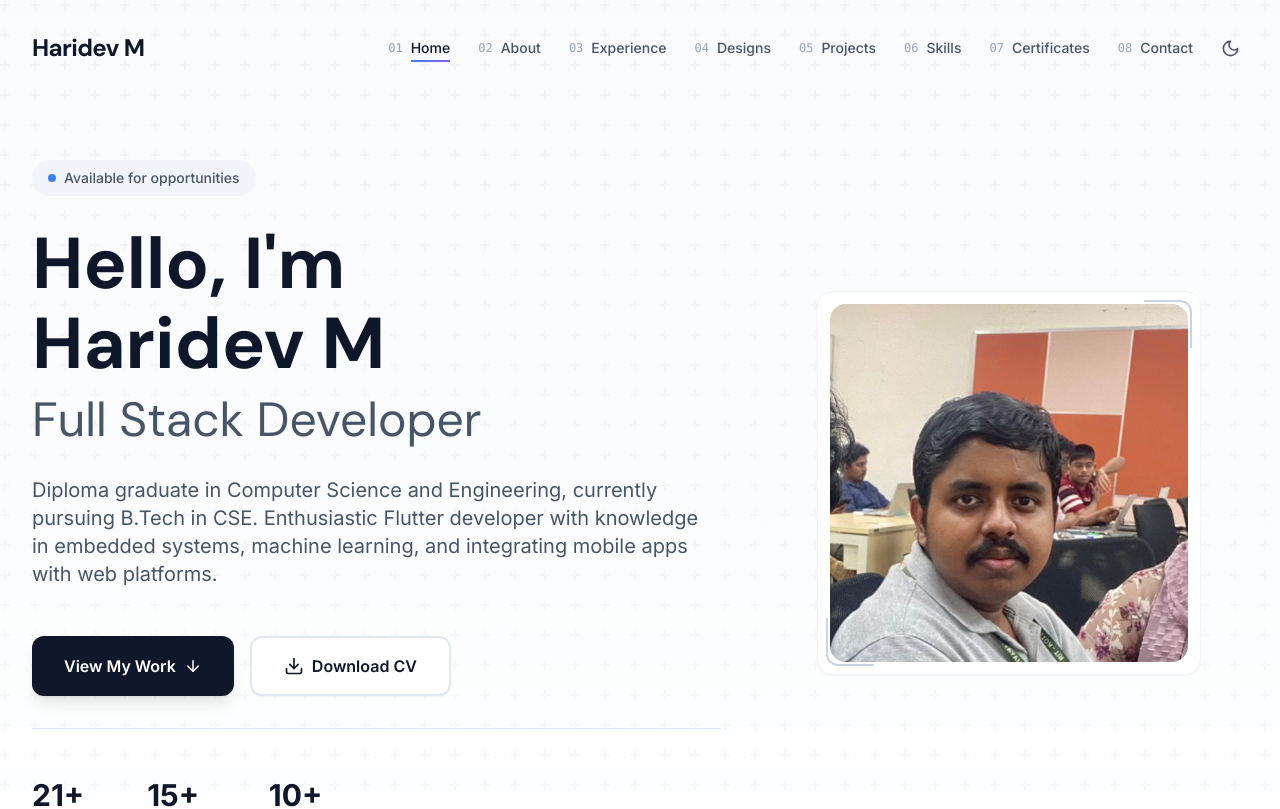
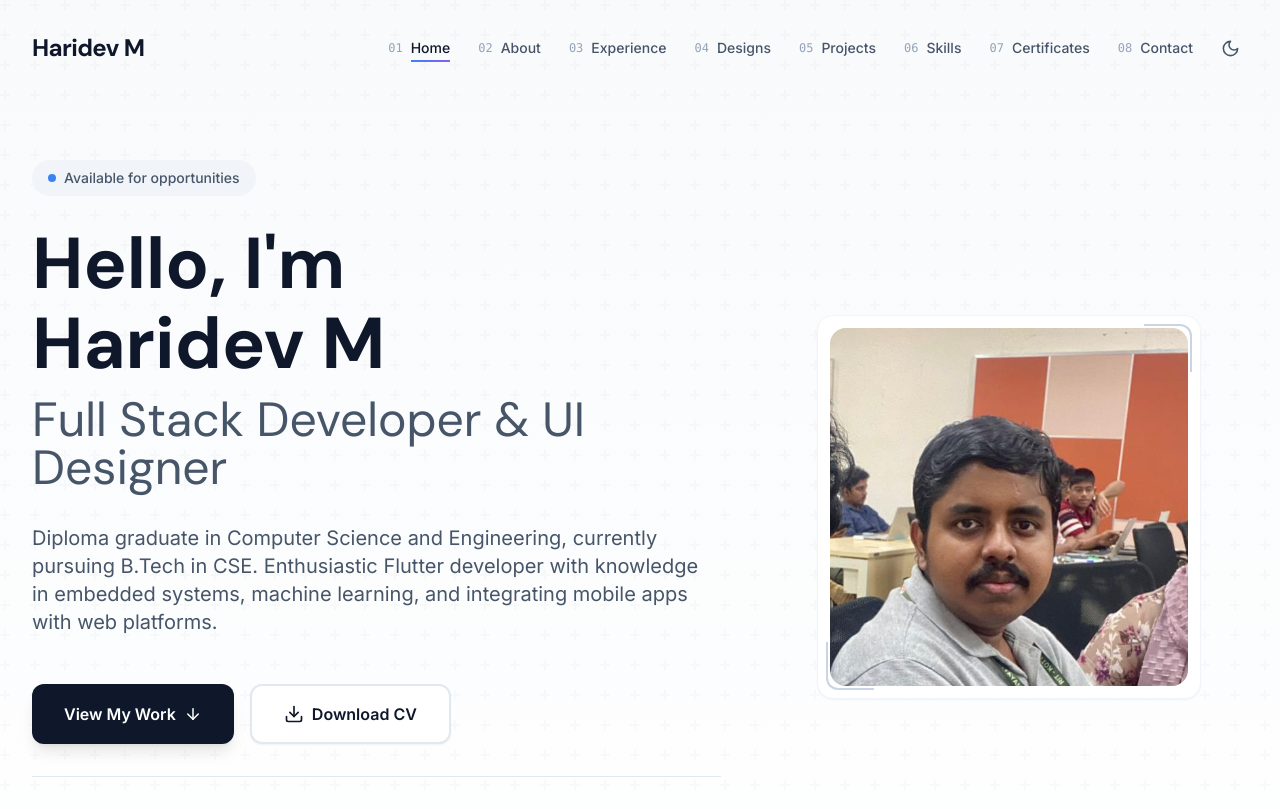
Before and after one commit to Haridev21/Portfolio, a React (Vite) app: page / in a window 1280 px wide. Shown: the top 809 px of the page. Built offline with nearby package versions, Linux system fonts and the light colour scheme.

Commit message:
Update Hero.jsx

```diff
--- a/src/components/Hero.jsx
+++ b/src/components/Hero.jsx
@@ -81,7 +81,7 @@ const Hero = () => {
                 <span className="block text-slate-900">Hello, I'm</span>
                 <span className="block mt-2 text-slate-900">Haridev M</span>
                 <span className="block text-2xl md:text-5xl mt-4 font-normal text-slate-600">
-                  Full Stack Developer
+                  Full Stack Developer & UI Designer
                 </span>
               </h1>
             </div>
```
